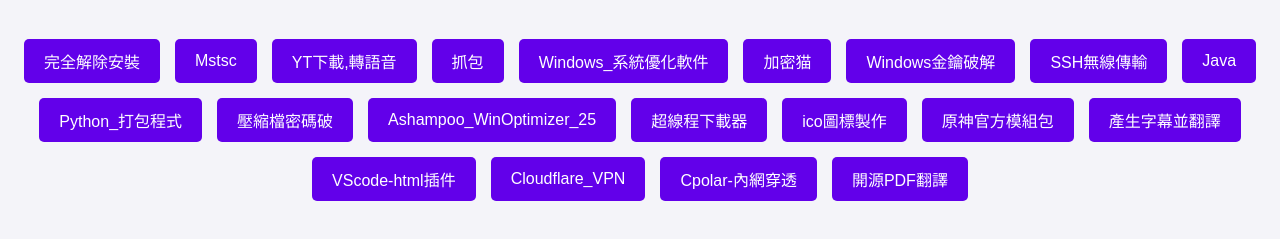
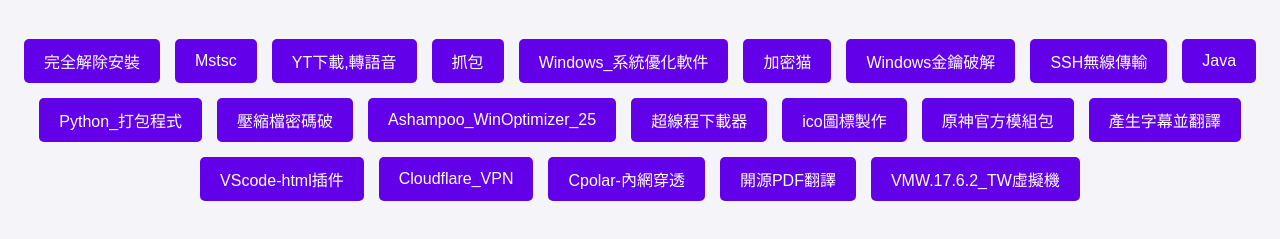
Before and after one commit to jeremykirto/Download, a plain HTML site: page index.html in a window 1280 px wide. Shown: the part 101-340 px from the top of the page. Drawn offline with Linux system fonts and the light colour scheme.

Commit message:
Update index.html

```diff
--- a/index.html
+++ b/index.html
@@ -68,6 +68,7 @@
   <button onclick="navigateTo('https://mega.nz/file/pjVknJaA#YVDlUQuakOana_V1uGdWChK3c1TjKzAudbBAietic1E')">Cloudflare_VPN</button>
   <button onclick="navigateTo('https://mega.nz/file/tikHzKwK#k97oariFVBOZgR1SP2p_h6nT8tYSH_8cpM7B9niw7gY')">Cpolar-內網穿透</button>
   <button onclick="navigateTo('https://mega.nz/file/QmNQxZoS#OtJR1fac4nHHhQ4_1RJc_dylZ7n_noARyno9t3i2RnE')">開源PDF翻譯</button>
+  <button onclick="navigateTo('https://mega.nz/file/NmFBHSxS#6d-PclRIwttvhetQnKL0u9B_nmrCqRZQouG9J-hgHY8')">VMW.17.6.2_TW虛擬機</button>
 </div>
 
 </body>
```
